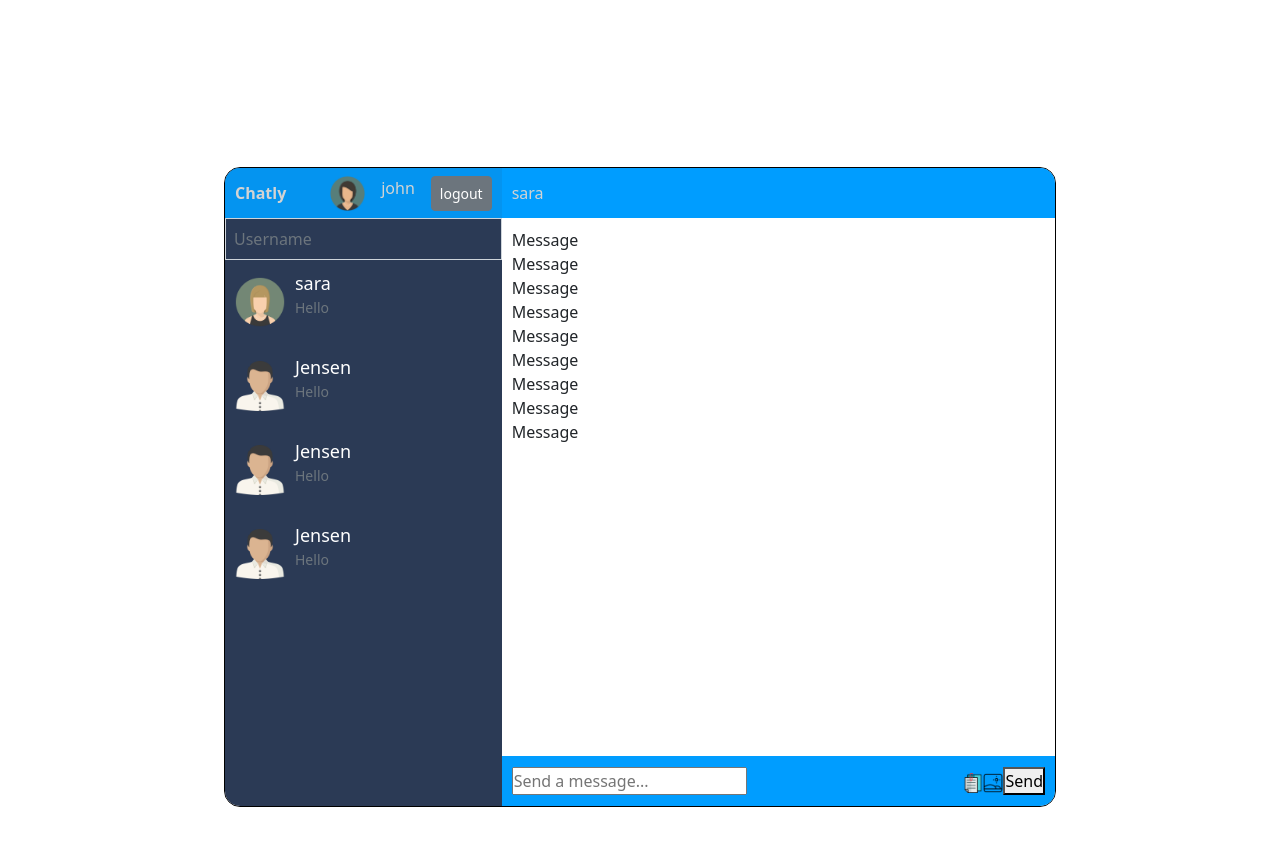
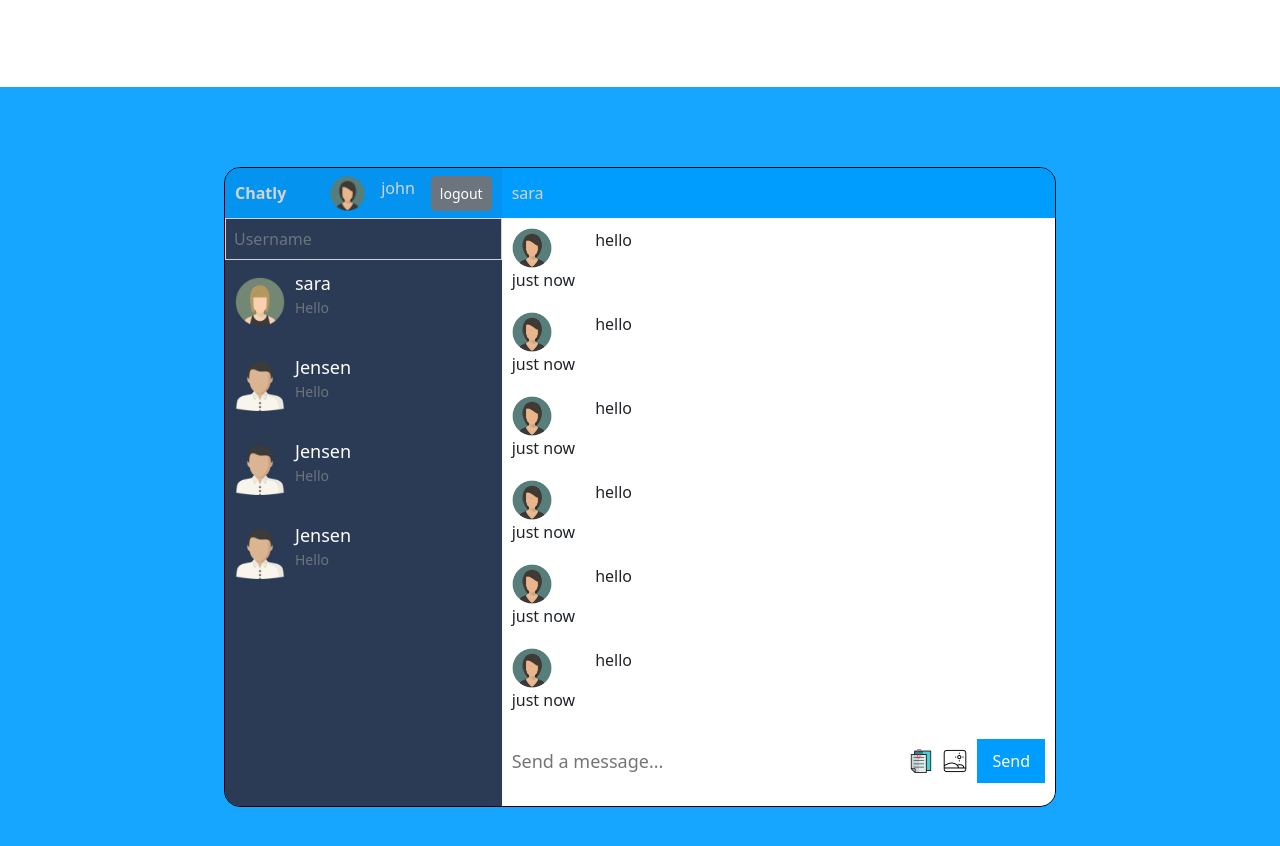
Before and after one commit to SherifAckles/chatly, a React (Create React App) app: page / in a window 1280 px wide. Shown: the part 1236-2082 px from the top of the page. Built offline with nearby package versions, Linux system fonts and the light colour scheme; no server answers.

Commit message:
working on msgs

```diff
--- a/src/components/chatbox/Message.jsx
+++ b/src/components/chatbox/Message.jsx
@@ -1,8 +1,19 @@
 import React from 'react'
+import User1 from "../../assets/pngegg (1).png"
+import "./message.css";
 
 const message = () => {
   return (
-    <div className='message'>Message</div>
+    <div className='message'>
+      <div className="message-info">
+        <img src={User1} alt="" />
+        <span>just now</span>
+      </div>
+        <div className="messageContent">
+          <p>hello</p>
+          {/* <img src={User1} alt="" /> */}
+        </div>
+    </div>
   )
 }
 
--- /dev/null
+++ b/src/components/chatbox/message.css
@@ -0,0 +1,17 @@
+.message{
+    display: flex;
+    gap: 20px;
+    margin-bottom: 20px;
+}
+
+.message-info img{
+    display: flex;
+    flex-direction: column;
+    width: 40px;
+    color: grey !important;
+    font-weight: 300;
+}
+
+.messageContent img{
+width: 50%;
+}
--- a/src/components/chatbox/messages.css
+++ b/src/components/chatbox/messages.css
@@ -1,5 +1,6 @@
 .messages {
   background-color: var(--color-white);
   padding: 10px;
-  height: calc(100% - 100px);
+  height: calc(100% - 140px);
+  overflow: scroll;
 }
--- a/src/components/chatbox/writemessage.css
+++ b/src/components/chatbox/writemessage.css
@@ -1,14 +1,39 @@
-.writemessage{
-   display: flex;
-   align-items: center;
-   justify-content: space-between;
-    height: 50px;
-    background-color: var(--color-bg-lighter);
-    padding: 10px;
+.writemessage {
+  display: flex;
+  align-items: center;
+  justify-content: space-between;
+
+  height: 90px;
+  background-color: var(--color-white);
+  padding: 10px;
 }
 
-.send img{
-    display: inline-block;
-    width: 20px;
-    height: 20px;
+.send {
+  display: flex;
+  gap: 10px;
+  align-items: center;
 }
+
+.send img {
+  width: 24px;
+  height: 24px;
+  cursor: pointer;
+}
+
+.send button{
+    padding: 10px 15px;
+    border: none;
+    color: var(--color-white);
+    background-color: var(--color-bg-lighter);
+}
+
+.writemessage input {
+  width: 100%;
+  border: none !important;
+  outline: none !important;
+  color: var(--color-light-grey);
+  font-size: 18px;
+}
+.writemessage placeholder {
+  color: var(--color-light-grey);
+}
--- a/src/components/pages/home.css
+++ b/src/components/pages/home.css
@@ -3,6 +3,7 @@
   justify-content: center;
   align-items: center;
   height: 100vh;
+  background-color: var(--color-bg-light);
 }
 
 .container-home {
```
